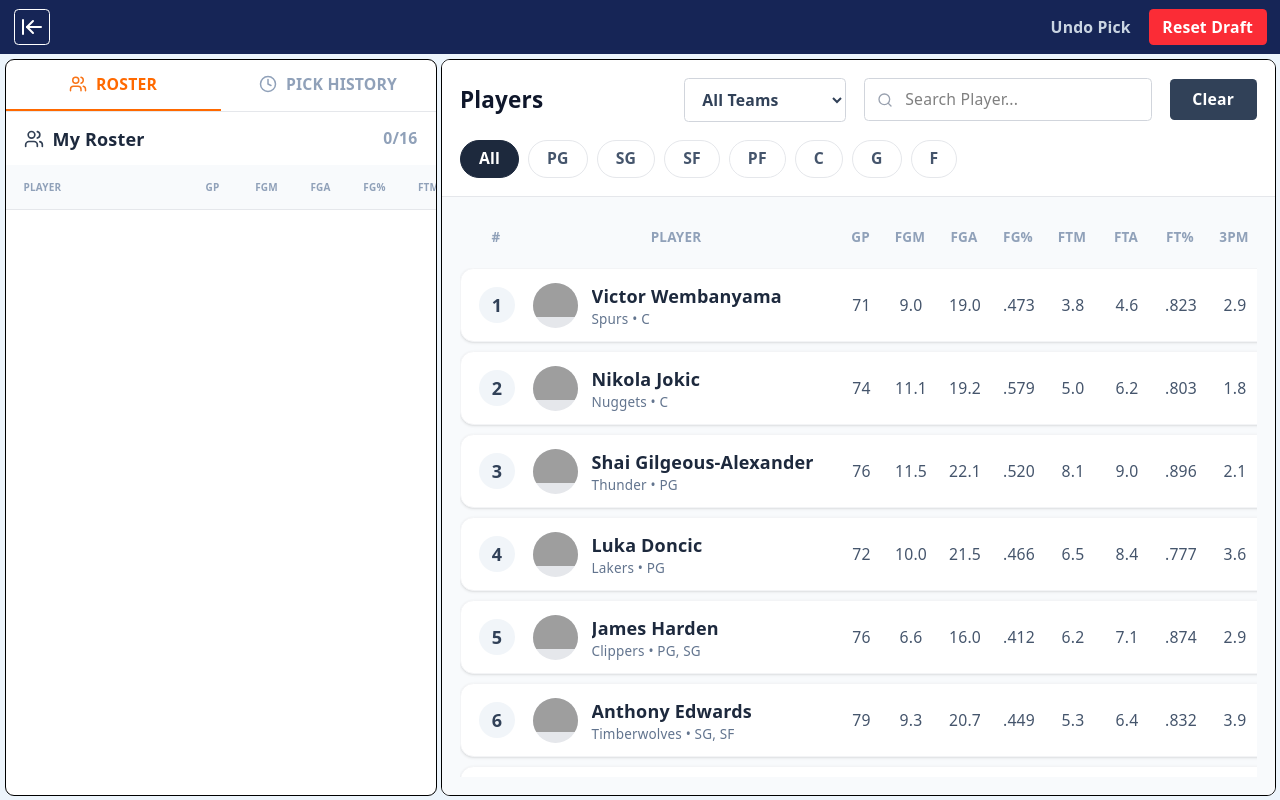
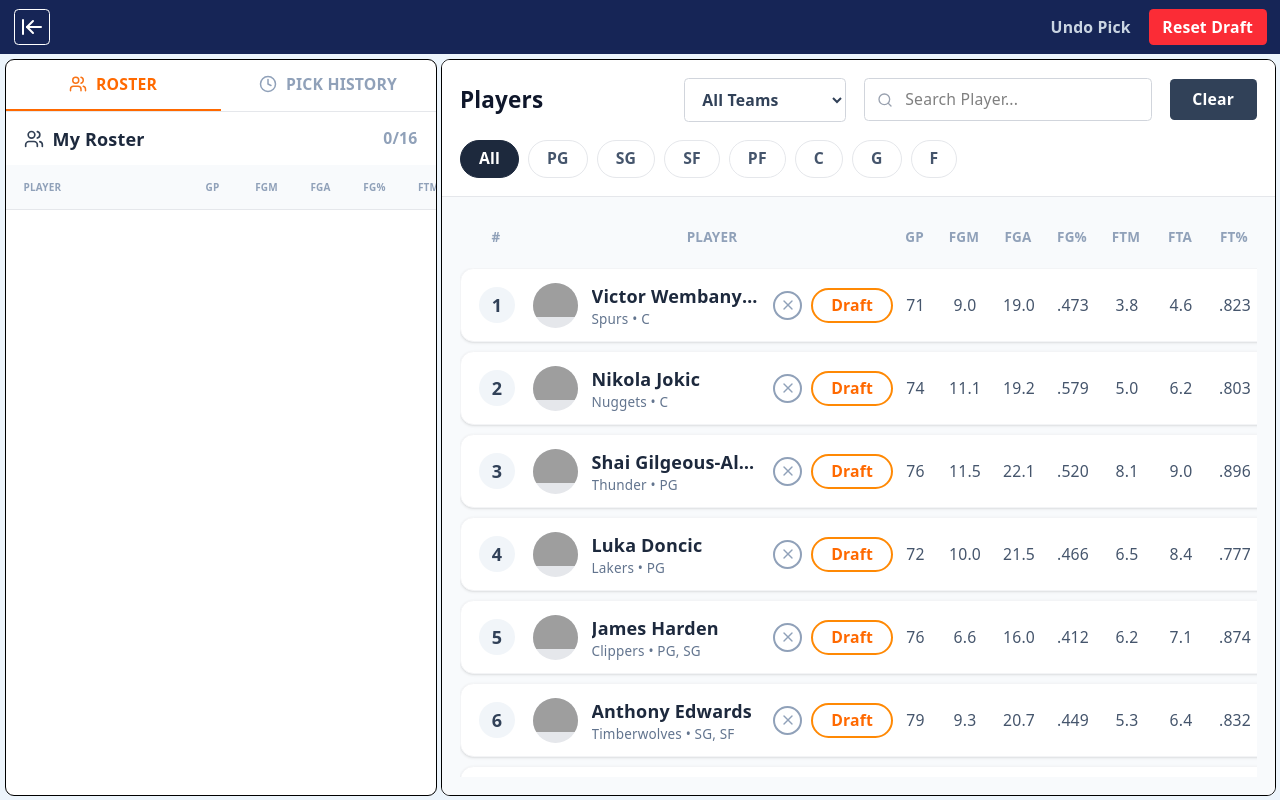
Before and after one commit to ishmyles/fantasy-draft-tool-v2, a React (Vite) app: page / in a window 1280 px wide. Built offline with nearby package versions, Linux system fonts and the light colour scheme; grey boxes are pictures that could not be loaded.

Commit message:
refactor: update draft button positions
Updated the draft button position to the player name column so for easier access to draft or mark player unavailable.

```diff
--- a/src/components/PlayerCard/PlayerCard.tsx
+++ b/src/components/PlayerCard/PlayerCard.tsx
@@ -29,8 +29,10 @@ export const PlayerCard: React.FC<PlayerCardProps> = ({ player }) => {
         {player.rank}
       </div>
 
-      {/* Player Info */}
-      <div className="tw:w-64 tw:shrink-0 tw:flex tw:items-center tw:gap-3 tw:mr-4">
+      {/* Player Info & Actions Column */}
+      <div className="tw:w-80 tw:shrink-0 tw:flex tw:items-center tw:justify-between">
+        {/* Child 1: Avatar and Name */}
+        <div className="tw:flex tw:items-center tw:gap-3 tw:overflow-hidden">
           <div className="tw:h-10 tw:w-10 tw:bg-gray-200 tw:rounded-full tw:overflow-hidden tw:shrink-0">
             {/* Placeholder for player image */}
             <img
@@ -38,17 +40,35 @@ export const PlayerCard: React.FC<PlayerCardProps> = ({ player }) => {
               alt={player.name}
             />
           </div>
-        <div className="tw:flex tw:flex-col tw:text-start">
+          <div className="tw:flex tw:flex-col tw:text-start tw:overflow-hidden">
             <div className="tw:font-bold tw:text-slate-800 tw:truncate">
               {player.name}
             </div>
-          <div className="tw:text-xs tw:text-slate-500">
+            <div className="tw:text-xs tw:text-slate-500 tw:truncate">
               {player.team} • {player.position.join(", ")}
             </div>
           </div>
         </div>
 
+        {/* Child 2: Action Buttons */}
+        <div className="tw:flex tw:items-center tw:gap-2 tw:shrink-0 tw:ml-2">
+          <button
+            className="tw:border-2 tw:text-slate-400 tw:hover:text-red-500 tw:transition-colors tw:cursor-pointer tw:p-1 tw:rounded-full tw:hover:bg-red-50 tw:flex tw:items-center tw:justify-center"
+            onClick={() => dispatch(markUnavailable(player.id))}
+          >
+            <Icon name="Close" size={16} />
+          </button>
+          <button
+            className="tw:border-2 tw:border-orange-400 tw:text-orange-500 tw:font-bold tw:px-4 tw:py-1 tw:rounded-full tw:hover:bg-orange-50 tw:transition-colors tw:cursor-pointer tw:text-sm"
+            onClick={() => dispatch(draftPlayer(player.id))}
+          >
+            Draft
+          </button>
+        </div>
+      </div>
+
       {/* Stats */}
+      <div className="tw:flex tw:items-center tw:mx-auto">
         <div className="tw:w-10 tw:shrink-0 tw:text-sm tw:text-slate-600">
           {stats.gamesPlayed}
         </div>
@@ -91,22 +111,8 @@ export const PlayerCard: React.FC<PlayerCardProps> = ({ player }) => {
         <div className="tw:w-12 tw:shrink-0 tw:text-sm tw:font-bold tw:text-slate-800">
           {formatNum(stats.pointsPerGame)}
         </div>
+      </div>
 
-      {/* Action */}
-      <div className="tw:ml-auto tw:pl-4 tw:flex tw:items-center tw:gap-2">
-        <button
-          className="tw:border-2 tw:text-slate-400 tw:hover:text-red-500 tw:transition-colors tw:cursor-pointer tw:p-1 tw:rounded-full tw:hover:bg-red-50 tw:flex tw:items-center tw:justify-center"
-          onClick={() => dispatch(markUnavailable(player.id))}
-        >
-          <Icon name="Close" size={20} />
-        </button>
-        <button
-          className="tw:border-2 tw:border-orange-400 tw:text-orange-500 tw:font-bold tw:px-6 tw:py-1 tw:rounded-full tw:hover:bg-orange-50 tw:transition-colors tw:cursor-pointer"
-          onClick={() => dispatch(draftPlayer(player.id))}
-        >
-          Draft
-        </button>
-      </div>
     </div>
   );
 };
--- a/src/components/PlayerList/PlayerList.tsx
+++ b/src/components/PlayerList/PlayerList.tsx
@@ -47,14 +47,15 @@ export const PlayerList: React.FC = () => {
         {/* Header Row */}
         <div className="tw:flex tw:items-center tw:px-4 tw:py-3 tw:text-xs tw:font-bold tw:text-slate-400 tw:uppercase tw:mb-2 tw:min-w-max">
           <div className="tw:w-8 tw:shrink-0 tw:mr-4">#</div>
-          <div className="tw:w-64 tw:shrink-0 tw:mr-4">Player</div>
+          <div className="tw:w-80 tw:shrink-0">Player</div>
+          <div className="tw:flex tw:items-center tw:mx-auto">
             <div className="tw:w-10 tw:shrink-0">{headers[0]}</div>
             {headers.slice(1).map((header) => (
               <div key={header} className="tw:w-12 tw:shrink-0">
                 {header}
               </div>
             ))}
-          <div className="tw:ml-auto"></div>
+          </div>
         </div>
 
         {/* Scrollable Body */}
```
Lines whose indentation alone changed are shown as unchanged.
